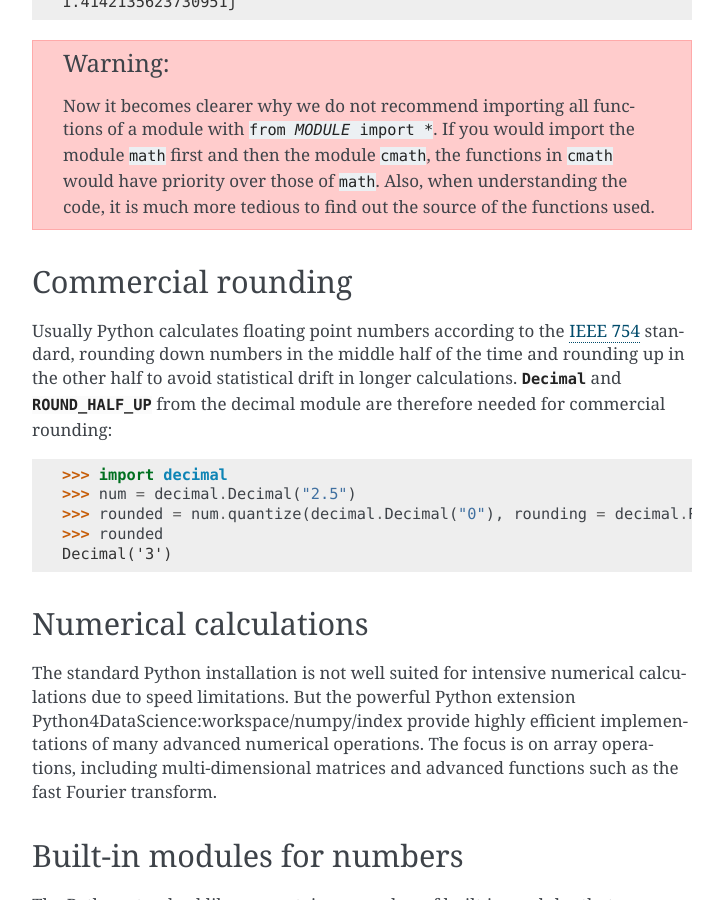
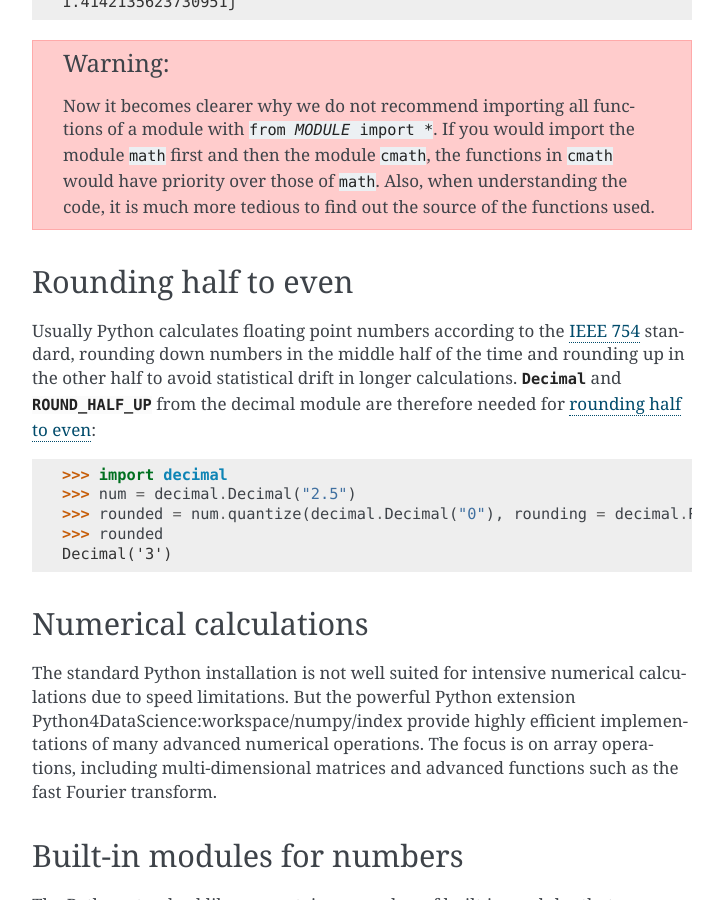
Before and after one commit to veit/python-basics-tutorial, a Sphinx documentation site: the page built from docs/types/numbers.rst, in a window 1280 px wide and 900 px high, scrolled down 4871 px. Shown: the whole window, without its empty margins (388-1111 px from the left). Built offline with Sphinx 7.4.7, drawn with Linux system fonts in a browser that asks for light colours; pages that are not in the unit, such as notebooks, are missing from menus; some of the changed text lies outside the part shown.

Commit message:
:memo: Add link to bankers’ rounding

```diff
--- a/docs/types/numbers.rst
+++ b/docs/types/numbers.rst
@@ -237,8 +237,8 @@ it is recommended to simply import the module to explicitly refer to the
     would have priority over those of ``math``. Also, when understanding the
     code, it is much more tedious to find out the source of the functions used.
 
-Commercial rounding
--------------------
+Rounding half to even
+---------------------
 
 Usually Python calculates floating point numbers according to the `IEEE 754
 <https://en.wikipedia.org/wiki/IEEE_754>`_ standard, rounding down numbers in
@@ -246,7 +246,8 @@ the middle half of the time and rounding up in the other half to avoid
 statistical drift in longer calculations. :class:`Decimal
 <python3:decimal.Decimal>` and :data:`ROUND_HALF_UP
 <python3:decimal.ROUND_HALF_UP>` from the decimal module are therefore needed
-for commercial rounding:
+for `rounding half to even
+<https://en.wikipedia.org/wiki/Rounding#Rounding_half_to_even>`_:
 
 .. code-block:: python
 
```
